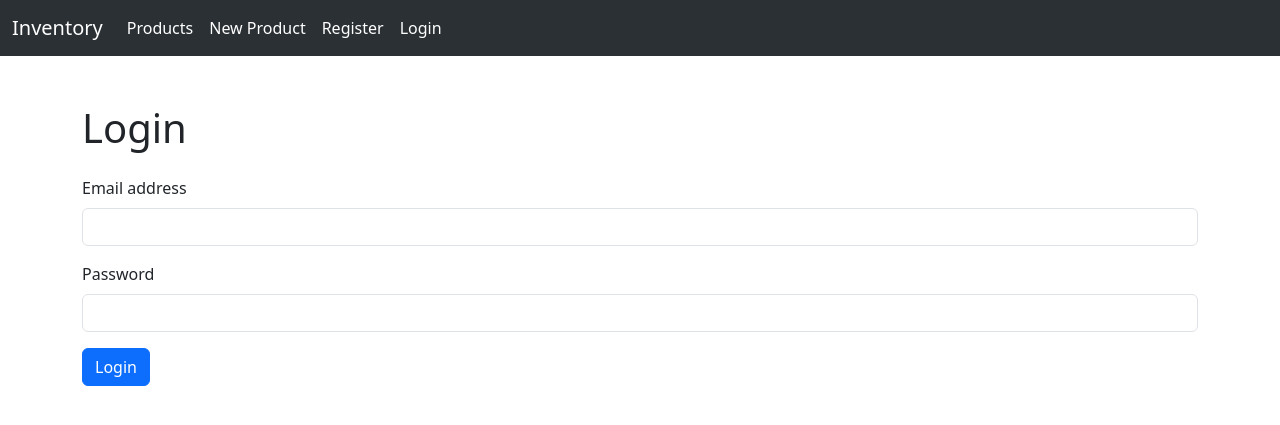
After one commit to sumanth338/MVC_Project_2, a Node server app: page /login in a window 1280 px wide. The commit adds this page. Shown: the top 425 px of the page. Run offline with Node 20, Linux system fonts and the light colour scheme; some libraries are stand-ins or nearby versions.

Commit message:
Login page

```diff
--- a/index.js
+++ b/index.js
@@ -36,6 +36,9 @@ app.get(
 );
 
 app.get('/register', userController.getRegister);
+app.get('/login', userController.getLogin);
+app.post('/register', userController.postRegister);
+app.post('/login', userController.postLogin);
 
 app.post(
   '/delete-product/:id',
--- a/src/controllers/user.controller.js
+++ b/src/controllers/user.controller.js
@@ -1,8 +1,26 @@
-
-
-
+import UserModel from '../models/user.model.js'
+import ProductModel from '../models/product.model.js'
 export default class UserController{
     getRegister(req, res){
         res.render('register')
     }
+
+    getLogin(req, res){
+        res.render('login',{errorMessage: null})
+    }
+    postRegister(req, res){
+        const {name, email, password} = req.body
+        UserModel.add(name, email, password);
+        res.render('login',{errorMessage: null})
+    }
+
+    postLogin(req, res){
+        const {email, password} = req.body;
+        const user = UserModel.isValidUser(email, password)
+        if(!user){
+            return res.render('login',{errorMessage: "Invalid Credentials"})
+        }
+        var products = ProductModel.getAll();
+    res.render('index', { products });
+    }
 }
--- a/src/views/layout.ejs
+++ b/src/views/layout.ejs
@@ -37,6 +37,9 @@
                     <li class="nav-item">
                         <a class="nav-link active" aria-current="page" href="/register">Register</a>
                     </li>
+                    <li class="nav-item">
+                        <a class="nav-link active" aria-current="page" href="/login">Login</a>
+                    </li>
                 </ul>
             </div>
         </div>
--- /dev/null
+++ b/src/views/login.ejs
@@ -0,0 +1,20 @@
+<h1 class="mt-5 mb-4">Login</h1>
+
+<%if(errorMessage){ %>
+    <div class="alert alert-danger" role="alert">
+        <%= errorMessage %>
+    </div>
+    <%}%>
+
+<form action="/login" method="post">
+
+    <div class="mb-3">
+        <label for="email" class="form-label">Email address</label>
+        <input type="email" class="form-control" id="email" name="email" required>
+    </div>
+    <div class="mb-3">
+        <label for="password" class="form-label">Password</label>
+        <input type="password" class="form-control" id="password" name="password" required>
+    </div>
+    <button type="submit" class="btn btn-primary">Login</button>
+</form>
```
Also changed, not shown: src/models/user.model.js (+12 -0 lines).
